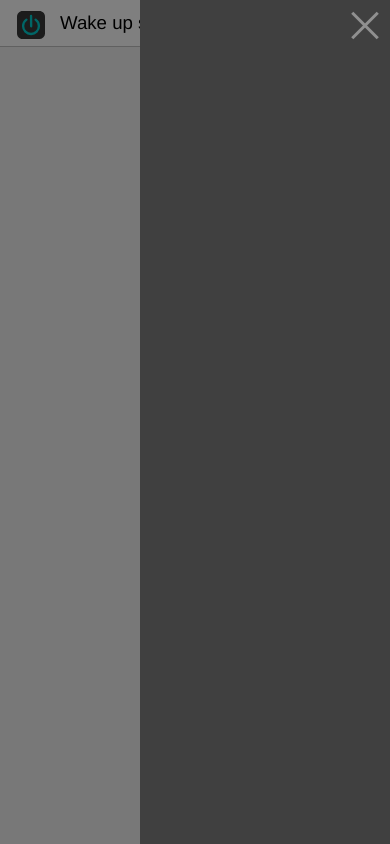
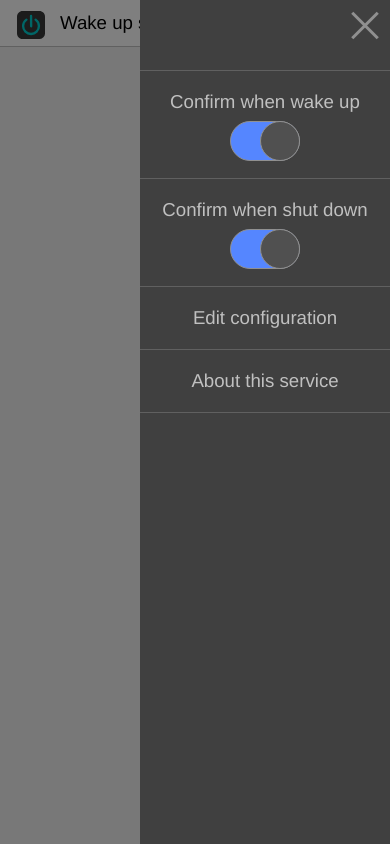
Before and after one commit to opiopan/wakeserver, a plain HTML site: page html/index.html in a window 390 px wide. Both pictures are taken after a click on the element 365 px from the left and 25 px from the top of the page. Drawn offline with Linux system fonts and the light colour scheme; no server answers.

Commit message:
Some configuration feature is implemented in drawer menu.

```diff
--- a/html/index.html
+++ b/html/index.html
@@ -52,10 +52,6 @@
   </head>
 
   <body>
-    <!-- drawer menu -->
-    <div class="drawer-menu">
-      <span class="menu-btn"><span></span></span>
-    </div>
 
     <div class="modal">
       <!-- header -->
@@ -71,15 +67,28 @@
       </div>
     </div>
 
+    <!-- drawer menu -->
+    <div class="drawer-menu">
+      <span class="menu-btn"><span></span></span>
+      <div class="menu-list">
+	<div class="menu-item toggle-menu" id="confirm-wake-up">
+	  <span>Confirm when wake up</span> <span class="toggle-btn"></span>
+	</div>
+	<div class="menu-item toggle-menu" id="confirm-shut-down">
+	  <span>Confirm when shut down</span> <span class="toggle-btn"></span>
+	</div>
+	<div class="menu-item"><span>Edit configuration</span></div>
+	<div class="menu-item"><span>About this service</span></div>
+      </div>
+    </div>
+
     <!-- confirmation dialog -->
     <div id="popup-dialog" class="dialog">
       <div class="dialog-base">
 	<div class="dialog-frame">
-	  <div class="title">Confirmation</div>
-	  <div class="message">Are you sure to wake up a server "moon"?</div>
+	  <div class="title"></div>
+	  <div class="message"></div>
 	  <div class="button-placeholder">
-	    <div class="button">Yes</div>
-	    <div class="button">No</div>
 	  </div>
 	</div>
       </div>
--- a/html/index.js
+++ b/html/index.js
@@ -1,6 +1,11 @@
 var UPDATE_INTERVAL = 2000;
 var TRANSITION_TIMEOUT = 120 * 1000;
 var transitCount = 0;
+
+var defaults = {
+    "confirm-wake-up": 'true',
+    "confirm-shut-down": 'true'
+};
 
 (function($) {
     $(document).ready(function(){
@@ -37,6 +42,12 @@ var transitCount = 0;
 	setTimeout("updateServerState()", UPDATE_INTERVAL);
 
 	//---------------------------------------------------
+	// set up inital state of controls in drawer menu
+	//---------------------------------------------------
+	reflectToToggleMenu('confirm-wake-up');
+	reflectToToggleMenu('confirm-shut-down');
+
+	//---------------------------------------------------
 	// respond to click each server
 	//---------------------------------------------------
 	$(document).on('click', '.server-entry', function(){
@@ -50,7 +61,8 @@ var transitCount = 0;
 		    title: "Confirmation",
 		    message: message,
 		    buttons: YesNoDialog,
-		    definitive: false
+		    definitive: configValue('confirm-wake-up') != 'true',
+		    definitiveValue: "Yes"
 		};
 		var target = this.id;
 		popupDialog(param, function(result){
@@ -93,10 +105,27 @@ var transitCount = 0;
 	});
 
 	$(document).on('click', '.modal', function(){
-	    $modal = $('.modal');
+	    var $modal = $('.modal');
 	    $close.removeClass('menu-open');
 	    $modal.removeClass('modal-inactive');
 	    $close = $();
+	});
+
+	$(document).on('click', '.menu-item', function(){
+	    if (this.id == 'confirm-wake-up' ||
+		this.id == 'confirm-shut-down'){
+		toggleMenu($(this));
+	    }else{
+		var param = {
+		    title: "Not impremented",
+		    message: "Please wait releasing a new revision " +
+			     "which implement this feature.",
+		    buttons: OkDialog,
+		    definitive: false,
+		    definitiveValue: false
+		};
+		popupDialog(param);
+	    }
 	});
 
 	return false;
@@ -147,11 +176,16 @@ var YesNoDialog = [{
     isDefault: true,
 }];
 
+var OkDialog = [{
+    name: 'OK',
+    isDefault: true
+}];
+
 function popupDialog(params, callback){
     (function($) {
 	if (params.definitive){
 	    if (callback){
-		callback(params.definitive);
+		callback(params.definitiveValue);
 	    }
 	}else{
 	    $dialog = $('#popup-dialog')
@@ -194,3 +228,41 @@ function popupDialog(params, callback){
 	}
     })(jQuery);
 }
+
+//---------------------------------------------------
+// toggle switch
+//---------------------------------------------------
+function configValue(nodeid){
+    var value = localStorage.getItem(nodeid);
+    if (!value){
+	value = defaults[nodeid];
+    }
+
+    return value;
+}
+
+function reflectToToggleMenu(nodeid){
+    (function($) {
+	var value = configValue(nodeid);
+	var $node = $('#' + nodeid);
+	$node.removeClass('toggle-on');
+	if (value == 'true'){
+	    $node.addClass('toggle-on');
+	}
+    })(jQuery);
+}
+
+function toggleMenu($node){
+    (function($) {
+	var key = $node.attr("id");
+	var value;
+	if ($node.hasClass('toggle-on')){
+	    $node.removeClass('toggle-on');
+	    value = 'false';
+	}else{
+	    $node.addClass('toggle-on');
+	    value = 'true';
+	}
+	localStorage.setItem(key, value);
+    })(jQuery);
+}
--- a/html/style.css
+++ b/html/style.css
@@ -58,7 +58,7 @@ header .logo {
 .drawer-menu {
   display: block;
   position: fixed;
-  width: 300px;
+  width: 370px;
   height: 100%;
   top:0;
   left:calc(100%);
@@ -74,6 +74,7 @@ header .logo {
   height: 40px;
   top: 6px;
   left: -60px;
+  margin-bottom: 30px;
   border-radius: 50%;
   color: #909090;
   cursor: pointer;
@@ -85,7 +86,7 @@ header .logo {
 }
 
 .menu-open {
-  left:calc(100% - 300px);
+  left:calc(100% - 370px);
 }
 
 .menu-open .menu-btn {
@@ -156,6 +157,77 @@ header .logo {
   z-index: 15;
 }
 
+.menu-list {
+  display: block;
+  width: 100%;
+}
+
+.menu-item {
+  display: block;
+  position: relative;
+  width: 100%;
+  color: #c0c0c0;
+  font-size: 14pt;
+  font-weight: 300;
+  border-bottom: #606060 solid 1px;
+  cursor: pointer;
+  transition: .3s linear;
+}
+
+.menu-list .menu-item:first-child {
+  border-top: #606060 solid 1px;
+}
+
+.menu-item:hover {
+  color: #0B61FF;
+  text-shadow: 0 0 10px #5586FF;
+  box-shadow: 0 0 10px #5586FF inset;
+}
+
+.menu-item > * {
+  display: block;
+  padding-top: 20px;
+  padding-bottom: 20px;
+  padding-left: 25px;
+}
+
+.menu-item .toggle-btn {
+  position: absolute;
+  width: 70px;
+  height: 40px;
+  padding: 0;
+  top: 12px;
+  left: calc(100% - 95px);
+  box-sizing:border-box;
+  border-radius: 20px;
+  border: #909090 solid 1px;
+  background: #707070;
+  transition: .2s linear;
+}
+
+.menu-item .toggle-btn:before {
+  content: "";
+  display: block;
+  position: absolute;
+  height: 40px;
+  width: 40px;
+  top: calc(50% - 20px);
+  left: -0.5px;
+  box-sizing:border-box;
+  border-radius: 50%;
+  border: #909090 solid 1px;
+  background: #505050;
+  transition: .2s linear;
+}
+
+.toggle-on .toggle-btn {
+  background: #5586FF;
+}
+
+.toggle-on .toggle-btn:before {
+  left: calc(100% - 40px + 0.5px);
+}
+
 /* for small screen device */
 @media screen and (max-width: 767px) {
   .drawer-menu {
@@ -173,6 +245,20 @@ header .logo {
 
   .menu-open .menu-btn {
     left: calc(100% - 45px);
+  }
+
+  .menu-item > * {
+    padding-left: 0;
+    padding-right: 0;
+    text-align: center;
+  }
+  .toggle-menu > *:first-child {
+    padding-bottom: 65px;
+  }
+
+  .menu-item .toggle-btn {
+    top: 50px;
+    left: calc(50% - 35px);
   }
 }
 
```
